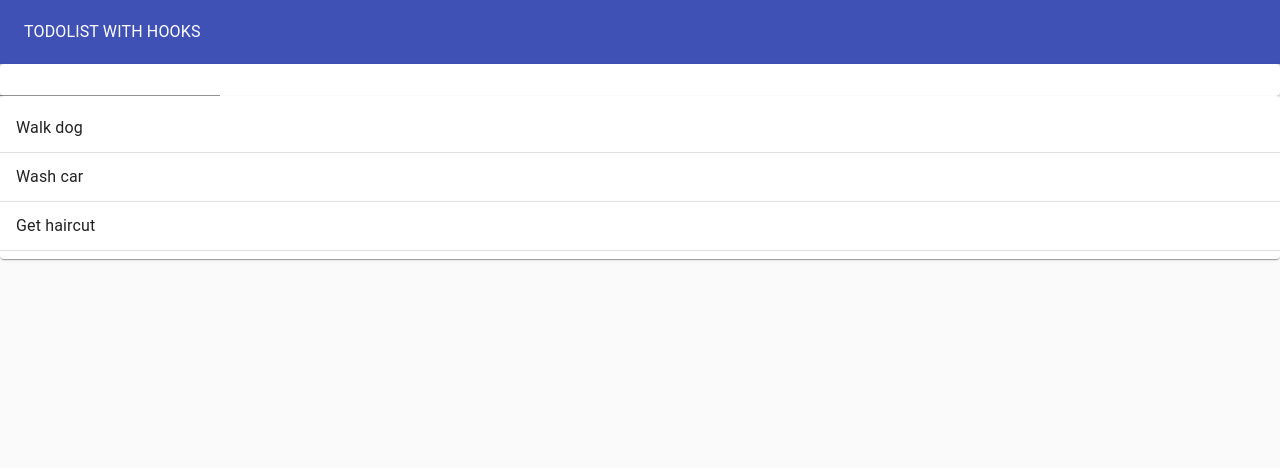
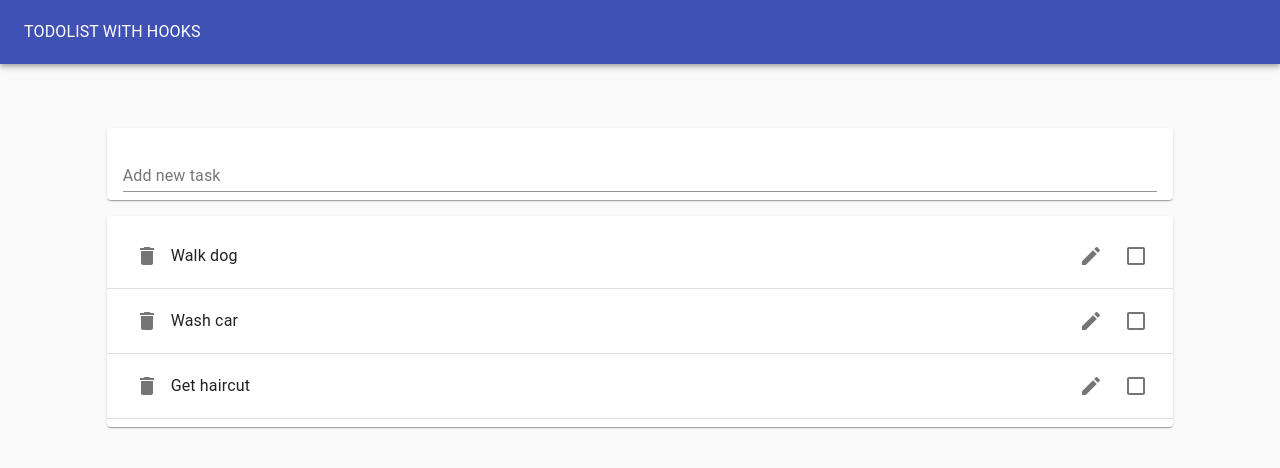
Before and after one commit to fishwdev/todo-list, a React (Create React App) app: page / in a window 1280 px wide. Shown: the top 468 px of the page. Built offline with nearby package versions, Linux system fonts and the light colour scheme.

Commit message:
added Todo to display every item in the list and added remove button and checkbox to indicate the completion state

```diff
--- a/package.json
+++ b/package.json
@@ -4,12 +4,15 @@
   "private": true,
   "dependencies": {
     "@material-ui/core": "^4.12.3",
+    "@material-ui/icons": "^4.11.2",
     "@testing-library/jest-dom": "^5.16.2",
     "@testing-library/react": "^12.1.4",
     "@testing-library/user-event": "^13.5.0",
+    "gh-pages": "^3.2.3",
     "react": "^17.0.2",
     "react-dom": "^17.0.2",
     "react-scripts": "5.0.0",
+    "uuid": "^8.3.2",
     "web-vitals": "^2.1.4"
   },
   "scripts": {
--- /dev/null
+++ b/src/Todo.js
@@ -0,0 +1,26 @@
+import React from "react";
+import {Checkbox, IconButton, ListItem, ListItemSecondaryAction, ListItemText} from "@material-ui/core";
+import DeleteIcon from "@material-ui/icons/Delete";
+import EditIcon from "@material-ui/icons/Edit";
+
+function Todo(props) {
+    const {id, task, isCompleted, removeTodo, toggleCompleted} = props;
+    return (
+        <ListItem>
+            <IconButton onClick={() => removeTodo(id)} aria-label='Delete'>
+                <DeleteIcon/>
+            </IconButton>
+            <ListItemText style={{textDecoration: isCompleted ? 'line-through' : 'none'}}>
+                {task}
+            </ListItemText>
+            <ListItemSecondaryAction>
+                <IconButton aria-label='Edit'>
+                    <EditIcon/>
+                </IconButton>
+                <Checkbox checked={isCompleted} tabIndex={-1} onClick={() => toggleCompleted(id)}/>
+            </ListItemSecondaryAction>
+        </ListItem>
+    );
+}
+
+export default Todo;
--- a/src/TodoApp.js
+++ b/src/TodoApp.js
@@ -1,5 +1,6 @@
 import React, {useState} from "react";
-import {AppBar, Paper, Toolbar, Typography} from "@material-ui/core";
+import uuid from 'uuid/v4';
+import {AppBar, Grid, Paper, Toolbar, Typography} from "@material-ui/core";
 import TodoList from "./TodoList";
 import TodoForm from "./TodoForm";
 
@@ -10,9 +11,25 @@ function TodoApp() {
         {id: 2, task: 'Wash car', isCompleted: false},
         {id: 3, task: 'Get haircut', isCompleted: false}
     ]
+
     const [todos, setTodos] = useState(defaultTodos);
+
     const addTodo = (newTask) => {
-        setTodos([...todos, {id: 4, task: newTask, isCompleted: false}])
+        setTodos([...todos, {id: uuid(), task: newTask, isCompleted: false}])
+    };
+
+    const toggleCompleted = (tudoID) => {
+        setTodos(todos.map(todo => (
+            todo.id === tudoID ? {...todo, isCompleted: !todo.isCompleted} : todo
+        )))
+    };
+
+    const removeTodo = (tudoID) => {
+        // filter out the target ID
+        // setTodos
+        setTodos(todos.filter(todo => (
+            todo.id !== tudoID
+        )))
     };
 
     return (
@@ -30,8 +47,12 @@ function TodoApp() {
                     <Typography color='inherit'>TODOLIST WITH HOOKS</Typography>
                 </Toolbar>
             </AppBar>
-            <TodoForm addTodo={addTodo}/>
-            <TodoList todos={todos}/>
+            <Grid container justifyContent='center'>
+                <Grid item xs={10} md={8} lg={10} style={{marginTop: '3rem'}}>
+                    <TodoForm addTodo={addTodo}/>
+                    <TodoList todos={todos} removeTodo={removeTodo} toggleCompleted={toggleCompleted}/>
+                </Grid>
+            </Grid>
         </Paper>
     );
 }
--- a/src/TodoForm.js
+++ b/src/TodoForm.js
@@ -7,7 +7,7 @@ function TodoForm(props) {
     const {addTodo} = props;
 
     return (
-        <Paper>
+        <Paper style={{margin: '1rem 0', padding: '0 1rem'}}>
             <form
                 onSubmit={(e) => {
                     e.preventDefault();
@@ -15,7 +15,13 @@ function TodoForm(props) {
                     resetInput();
                 }}
             >
-                <TextField value={task} onChange={handleInputChange}/>
+                <TextField
+                    value={task}
+                    onChange={handleInputChange}
+                    margin='normal'
+                    label='Add new task'
+                    fullWidth
+                />
             </form>
         </Paper>
     );
--- a/src/TodoList.js
+++ b/src/TodoList.js
@@ -1,15 +1,23 @@
 import React from "react";
-import {Divider, List, ListItem, ListItemText, Paper} from "@material-ui/core";
+import {Divider, List, Paper} from "@material-ui/core";
+import Todo from "./Todo";
 
 function TodoList(props) {
+    const {removeTodo, toggleCompleted} = props;
+
     return (
         <Paper>
             <List>
                 {props.todos.map(todo => (
                     <>
-                        <ListItem>
-                            <ListItemText>{todo.task}</ListItemText>
-                        </ListItem>
+                        <Todo
+                            task={todo.task}
+                            key={todo.id}
+                            id={todo.id}
+                            isCompleted={todo.isCompleted}
+                            removeTodo={removeTodo}
+                            toggleCompleted={toggleCompleted}
+                        />
                         <Divider/>
                     </>
                 ))}
```
Also changed, not shown: 1 other file (tests, documents, lock files or other folders).
